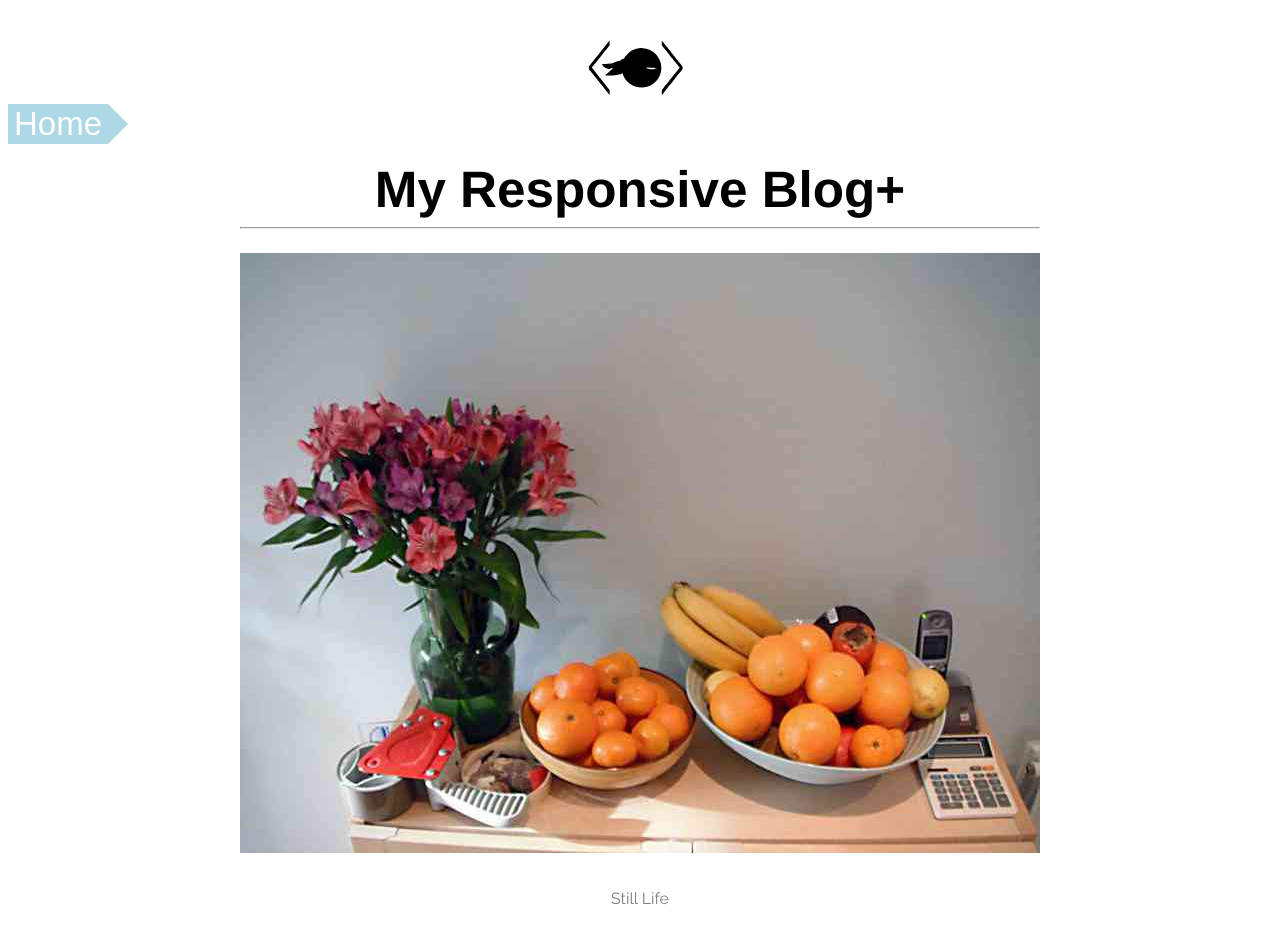
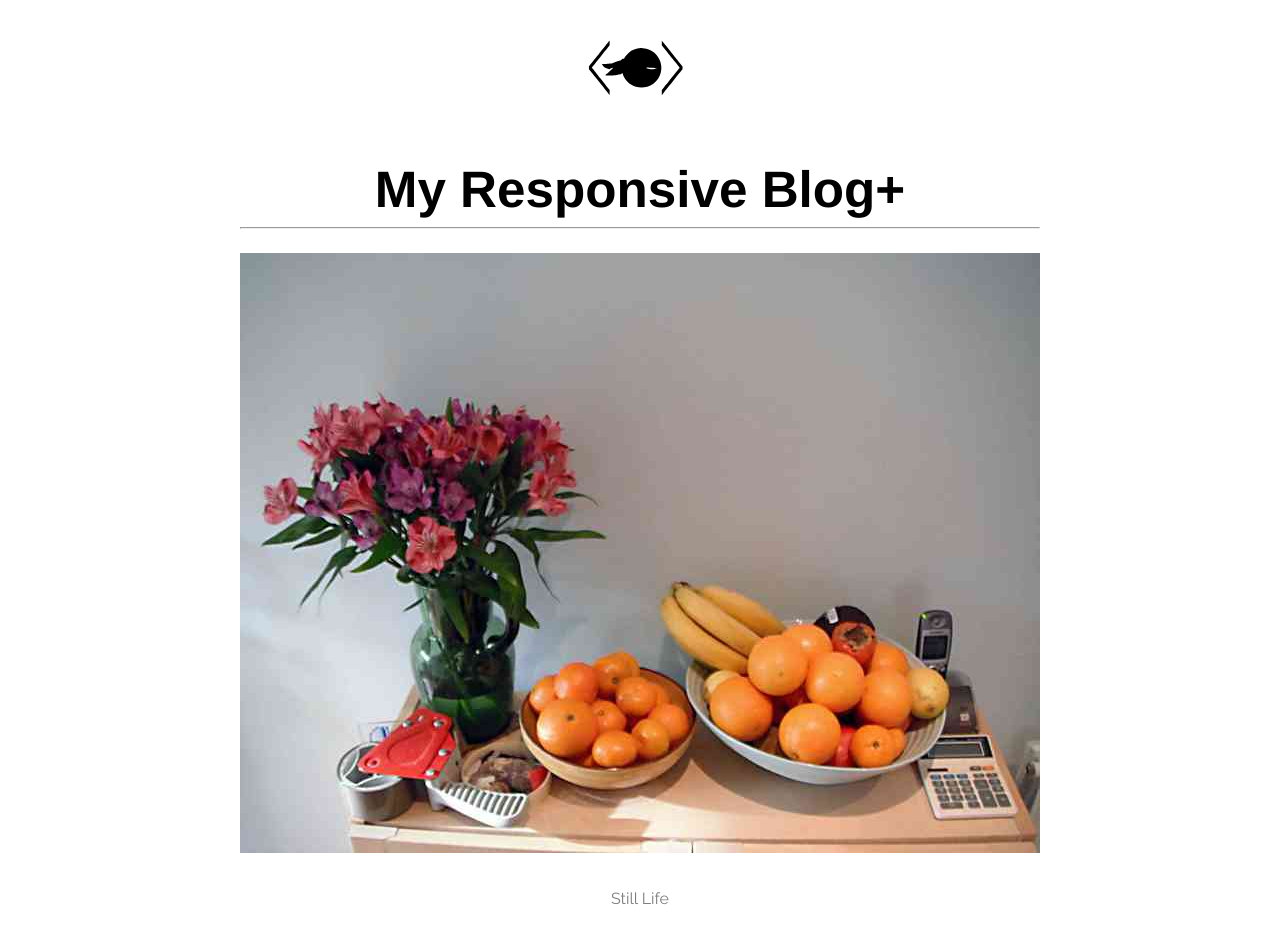
Before and after one commit to Adrian31/My_Responsive_Blog, a plain HTML site: page index.html in a window 1280 px wide. Shown: the top 943 px of the page. Drawn offline with Linux system fonts and the light colour scheme; a web font is replaced by a local one.

Commit message:
Commented out the home arrow

```diff
--- a/index.html
+++ b/index.html
@@ -24,11 +24,11 @@
 </head>
 
 <body>
-  <div class="arrow" id="drawer">
+  <!--<div class="arrow" id="drawer">
     <button type="button" name="button" id="fixedbutton">
       <a href="https://adrian31.github.io/frontend-nanodegree-resume/#" id="indexATag">Home</a>
     </button>
-  </div>
+  </div>-->
 
   <div class="container">
 
```
